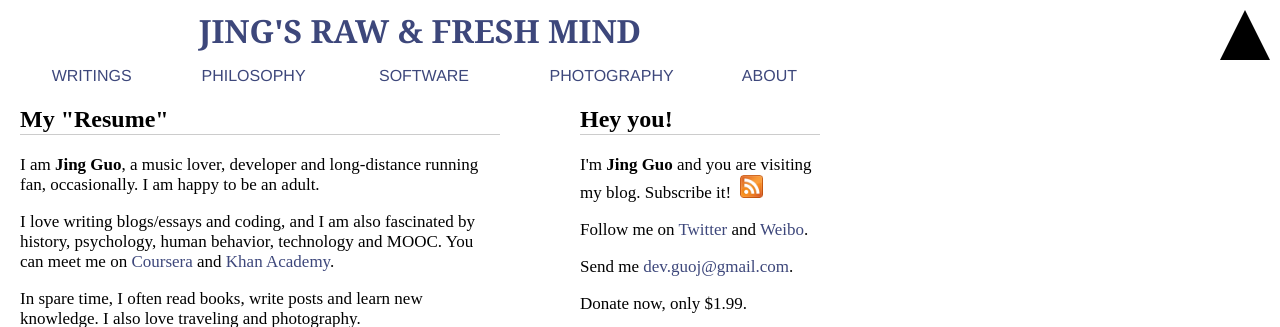
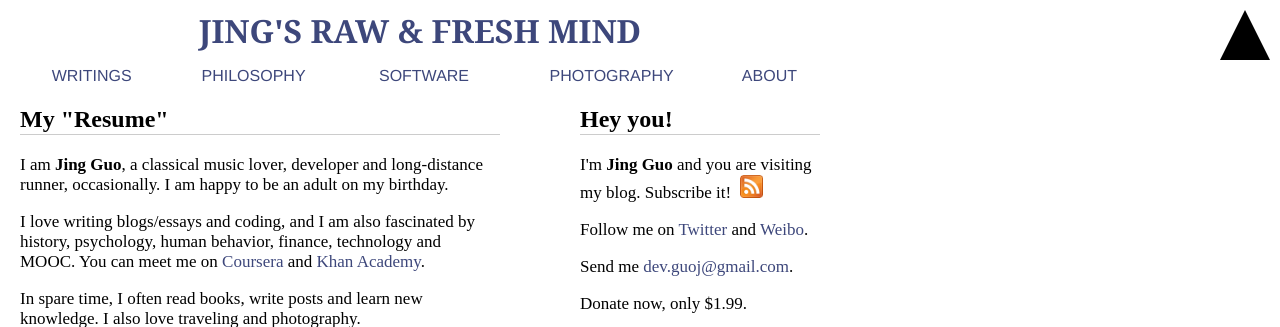
Before and after one commit to guojing0/guojing0.github.io, a Jekyll site: the page built from about-me.md, in a window 1280 px wide, cut to the strip 0-327 px from the top of the page. Built offline with Jekyll 4.4.1, drawn with Linux system fonts in a browser that asks for light colours; Markdown is read by kramdown in place of the engine named in the settings.

Commit message:
Update about-me.md

```diff
--- a/about-me.md
+++ b/about-me.md
@@ -3,9 +3,9 @@ layout: for-index
 title: My "Resume"
 ---
 
-I am **Jing Guo**, a music lover, developer and long-distance running fan, occasionally. I am happy to be an adult.
+I am **Jing Guo**, a classical music lover, developer and long-distance runner, occasionally. I am happy to be an adult on my birthday.
 
-I love writing blogs/essays and coding, and I am also fascinated by history, psychology, human behavior, technology and MOOC. You can meet me on [Coursera](https://www.coursera.org/user/i/361951d01125a4915d2bc9815ad17a1b) and [Khan Academy](https://www.khanacademy.org/profile/guojing/).
+I love writing blogs/essays and coding, and I am also fascinated by history, psychology, human behavior, finance, technology and MOOC. You can meet me on [Coursera](https://www.coursera.org/user/i/361951d01125a4915d2bc9815ad17a1b) and [Khan Academy](https://www.khanacademy.org/profile/guojing/).
 
 In spare time, I often read books, write posts and learn new knowledge. I also love traveling and photography.
 
```
